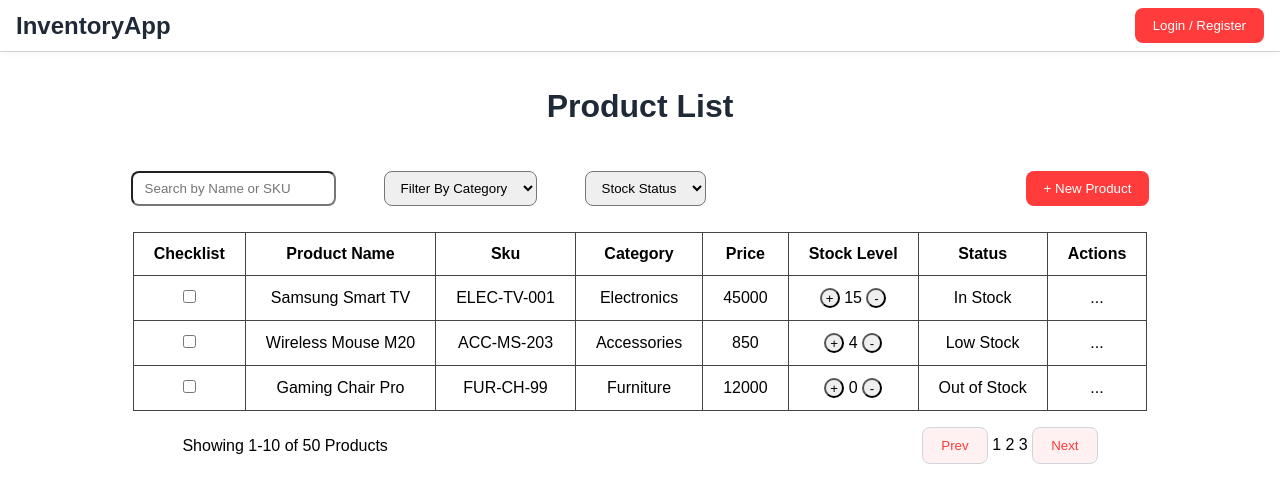
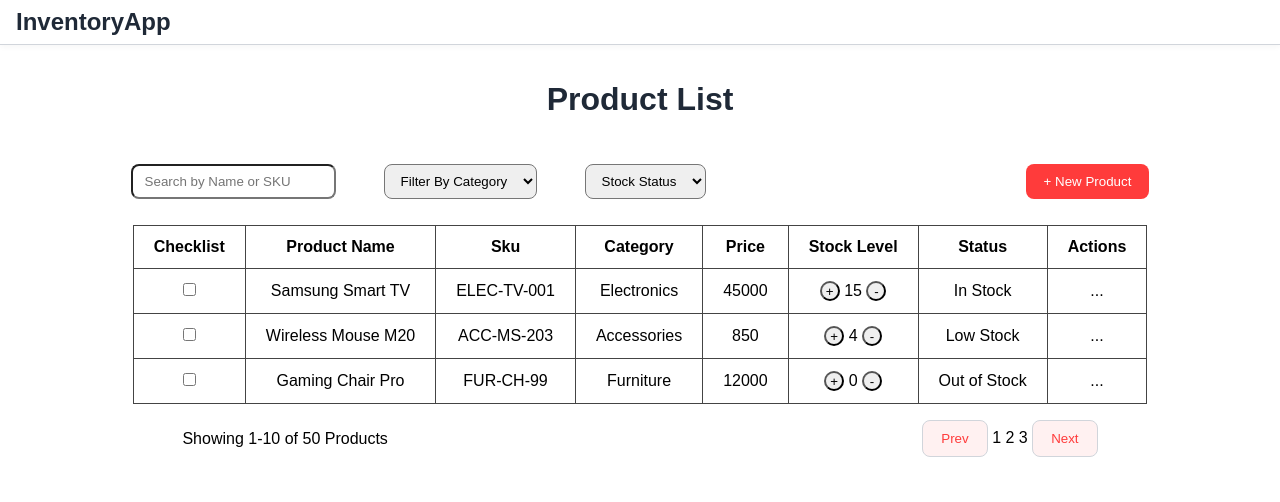
Before and after one commit to eng-ankit-mishra/inventory-management-system, a React (Vite) app in the folder frontend/: page /products in a window 1280 px wide. Shown: the top 502 px of the page. Built offline with nearby package versions, Linux system fonts and the light colour scheme.

Commit message:
Added white spacing

```diff
--- a/frontend/src/pages/Product.jsx
+++ b/frontend/src/pages/Product.jsx
@@ -6,7 +6,7 @@ import Pagination from "../components/Pagination.jsx";
 export default function Product(){
     return (
         <section className="product-list">
-            <Navbar/>
+            <Navbar AuthRequired={false}/>
             <h2 className={"product-heading"}>Product List</h2>
             <ProductController/>
             <main>
```
